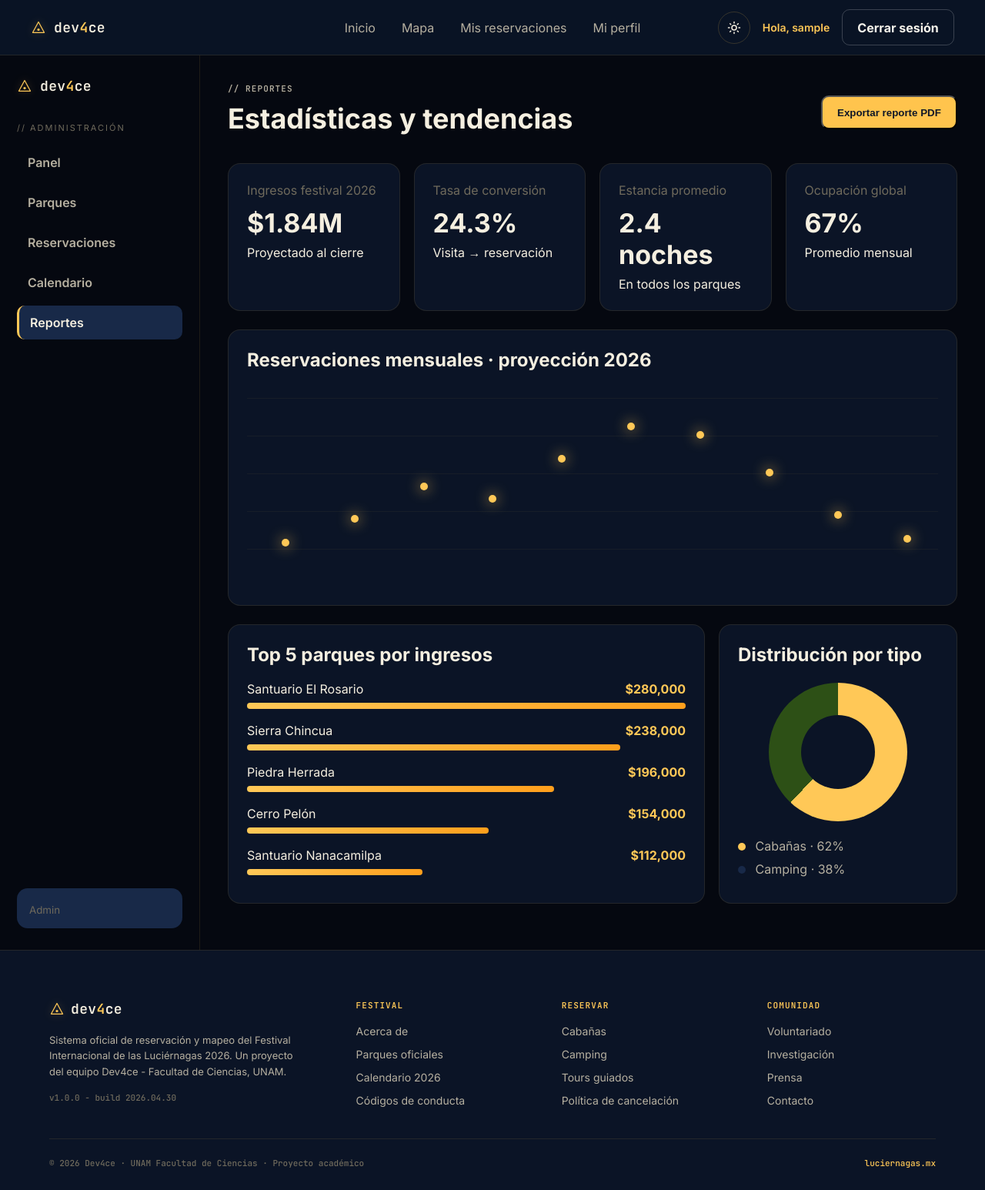
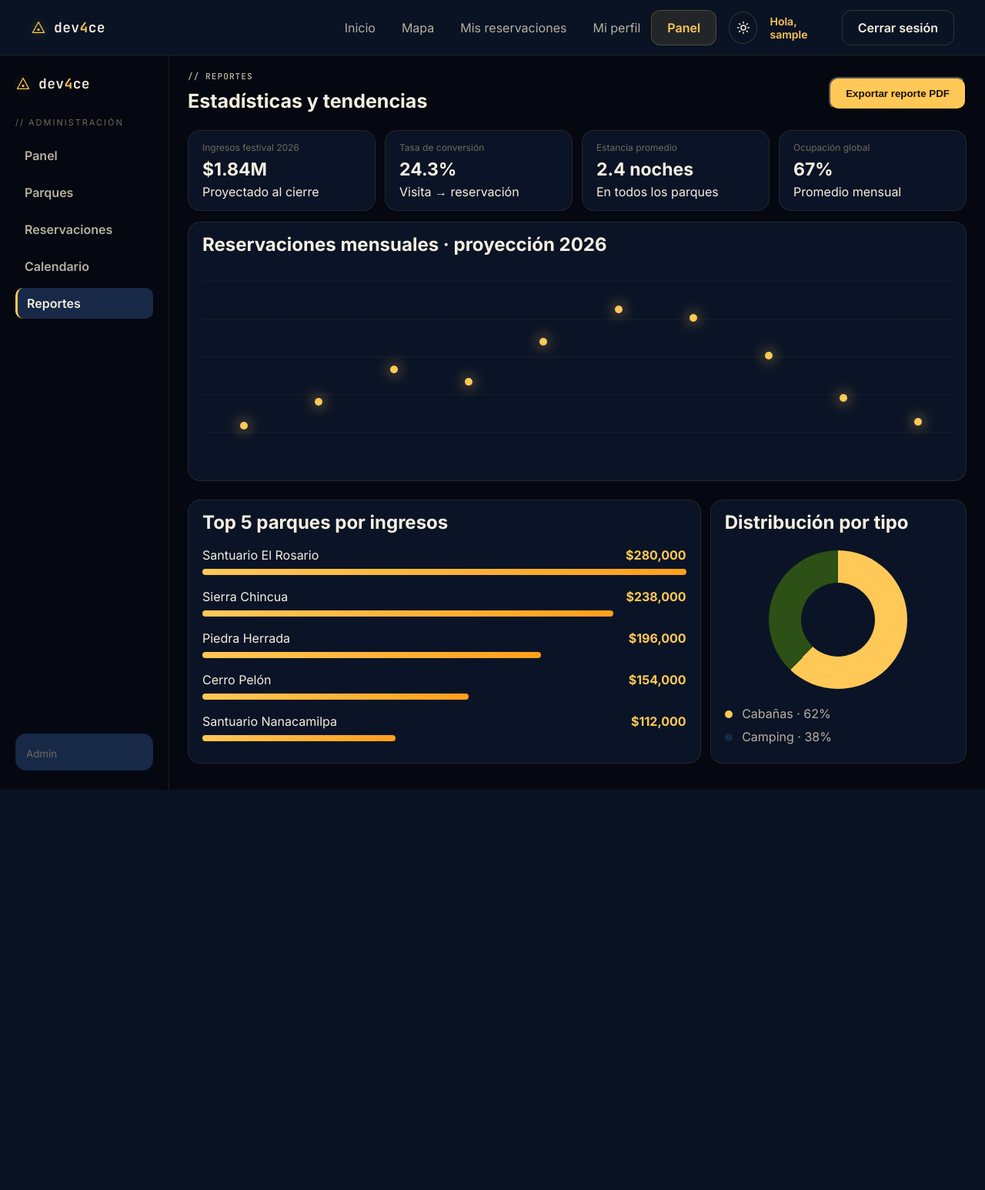
Before and after one commit to Xpartiel/Dev4ce, a Django app: page /cliente/admin-reportes/ in a window 1280 px wide. Shown: the whole page at 77% size. After the commit the page ends 1026 px from the top, so only its background shows below. Run offline with Django 5.2, Linux system fonts and the light colour scheme; a user stored in the database is signed in; tables that the repository leaves empty hold one stand-in row (values such as "Sample post"); parts of the project's set-up code (start-up, migrations or seed data) failed here and were passed over.

Commit message:
refactor: Actualizacion styles.css

```diff
--- a/apps/core/static/core/css/styles.css
+++ b/apps/core/static/core/css/styles.css
@@ -221,6 +226,34 @@
     .day-ambient span { animation: luzPulse 4s ease-in-out infinite; }
 }
 
+/* ===== MODO CLARO: correcciones visuales ===== */
+
+/* Luna: var(--color-text) es azul oscuro en claro; reemplazar por dorado */
+[data-theme="light"] .moon {
+    background: var(--color-gold);
+    box-shadow: 0 0 18px var(--color-amber);
+}
+
+/* Tarjetas de parque: gradientes pensados para fondo oscuro → versiones cálidas */
+[data-theme="light"] .park-green {
+    background: linear-gradient(160deg, var(--color-surface), var(--color-moss));
+}
+
+[data-theme="light"] .park-amber {
+    background: linear-gradient(160deg, var(--color-surface), var(--color-amber));
+}
+
+[data-theme="light"] .park-blue {
+    background: linear-gradient(160deg, var(--color-surface), #4B7BB5);
+}
+
+/* Imagen de detalle de parque: contraste visible en fondo claro */
+[data-theme="light"] .park-detail-image {
+    background:
+        radial-gradient(circle at 35% 45%, rgba(201, 149, 38, 0.22), transparent 14%),
+        linear-gradient(160deg, var(--color-surface-2), var(--color-moss));
+}
+
 /* ===== RESET ===== */
 
 * {
@@ -440,6 +473,22 @@ body {
 
     background-color: var(--color-surface-3);
 
+}
+
+/* Botón "Panel" del header (solo admin): tinte dorado para que se lea como
+   un cambio de contexto/rol, distinto del btn-secondary de "Cerrar sesión". */
+.btn-panel {
+    display: inline-flex;
+    align-items: center;
+    gap: 7px;
+    border: 1px solid var(--color-gold-line);
+    color: var(--color-gold);
+    background-color: var(--color-gold-soft-bg);
+}
+
+.btn-panel:hover {
+    border-color: var(--color-gold);
+    background-color: color-mix(in srgb, var(--color-gold) 16%, transparent);
 }
 
 /* ===== THEME BUTTON ===== */
@@ -2148,12 +2197,12 @@ textarea {
 .admin-layout {
     min-height: calc(100vh - 72px);
     display: grid;
-    grid-template-columns: 260px 1fr;
+    grid-template-columns: 220px 1fr;
     background-color: var(--color-bg);
 }
 
 .admin-sidebar {
-    padding: 28px 22px;
+    padding: 25px 20px;
     background-color: var(--color-bg);
     border-right: 1px solid var(--color-line);
     display: flex;
@@ -2164,7 +2213,7 @@ textarea {
     display: flex;
     gap: 10px;
     align-items: center;
-    margin-bottom: 36px;
+    margin-bottom: 32px;
 }
 
 .admin-label {
@@ -2182,7 +2231,7 @@ textarea {
 }
 
 .admin-menu a {
-    padding: 12px 14px;
+    padding: 10px 12px;
     border-radius: 10px;
     color: var(--color-text-dim);
     text-decoration: none;
@@ -2198,7 +2247,7 @@ textarea {
 
 .admin-user-box {
     margin-top: auto;
-    padding: 16px;
+    padding: 14px;
     border-radius: 14px;
     background-color: var(--color-surface-3);
 }
@@ -2210,7 +2259,7 @@ textarea {
 }
 
 .admin-content {
-    padding: 36px;
+    padding: 20px 24px;
 }
 
 .admin-header {
@@ -2218,12 +2267,12 @@ textarea {
     justify-content: space-between;
     gap: 24px;
     align-items: center;
-    margin-bottom: 28px;
+    margin-bottom: 18px;
 }
 
 .admin-header h1 {
-    font-size: 36px;
-    margin-bottom: 8px;
+    font-size: 25px;
+    margin-bottom: 5px;
 }
 
 .admin-header p {
@@ -2238,13 +2287,13 @@ textarea {
 .admin-kpi-grid {
     display: grid;
     grid-template-columns: repeat(4, 1fr);
-    gap: 18px;
-    margin-bottom: 24px;
+    gap: 12px;
+    margin-bottom: 14px;
 }
 
 .admin-kpi-card,
 .admin-panel {
-    padding: 24px;
+    padding: 14px 18px;
     border-radius: 16px;
     background-color: var(--color-surface);
     border: 1px solid var(--color-line);
@@ -2252,13 +2301,14 @@ textarea {
 
 .admin-kpi-card p {
     color: var(--color-text-mute);
-    margin-bottom: 12px;
+    font-size: 12px;
+    margin-bottom: 7px;
 }
 
 .admin-kpi-card strong {
     display: block;
-    font-size: 34px;
-    margin-bottom: 8px;
+    font-size: 23px;
+    margin-bottom: 5px;
 }
 
 .positive {
@@ -2272,12 +2322,12 @@ textarea {
 .admin-dashboard-grid {
     display: grid;
     grid-template-columns: 2fr 1fr;
-    gap: 18px;
-    margin-bottom: 24px;
+    gap: 12px;
+    margin-bottom: 14px;
 }
 
 .admin-panel h2 {
-    margin-bottom: 20px;
+    margin-bottom: 18px;
 }
 
 /* ===== PANEL ADMIN — gráfica y ocupación (datos reales) ===== */
@@ -2864,53 +2932,53 @@ textarea {
   flex-wrap: wrap;
 }
 
-.btn-primary,
-.btn-secondary {
+.special-state .btn-primary,
+.special-state .btn-secondary {
   padding: 0.8rem 1.2rem;
   border-radius: 10px;
   text-decoration: none;
   font-weight: 700;
 }
 
-.btn-primary {
-  background: #ffc44d;
-  color: #111827;
-}
-
-.btn-secondary {
+.special-state .btn-primary {
+  background: var(--color-gold);
+  color: var(--color-on-gold);
+}
+
+.special-state .btn-secondary {
   background: transparent;
-  color: #f8f5ec;
-  border: 1px solid rgba(255, 255, 255, 0.2);
-}
-
-.fireflies span {
+  color: var(--color-text);
+  border: 1px solid var(--color-line-strong);
+}
+
+.special-state .fireflies span {
   position: absolute;
   width: 5px;
   height: 5px;
-  background: #ffc44d;
+  background: var(--color-gold);
   border-radius: 50%;
-  box-shadow: 0 0 15px #ffc44d;
+  box-shadow: 0 0 15px var(--color-gold);
   animation: glow 3s infinite ease-in-out;
 }
 
-.fireflies span:nth-child(1) {
+.special-state .fireflies span:nth-child(1) {
   top: 18%;
   left: 15%;
 }
 
-.fireflies span:nth-child(2) {
+.special-state .fireflies span:nth-child(2) {
   top: 35%;
   right: 18%;
   animation-delay: 1s;
 }
 
-.fireflies span:nth-child(3) {
+.special-state .fireflies span:nth-child(3) {
   bottom: 25%;
   left: 28%;
   animation-delay: 1.8s;
 }
 
-.fireflies span:nth-child(4) {
+.special-state .fireflies span:nth-child(4) {
   bottom: 18%;
   right: 30%;
   animation-delay: 0.5s;
--- a/apps/core/templates/core/base.html
+++ b/apps/core/templates/core/base.html
@@ -80,6 +80,21 @@
         <!-- Acciones -->
         <div class="nav-actions">
 
+            {% if user.is_authenticated %}
+
+                {% comment %}
+                    Puente al panel: solo para administradores. Va en nav-actions
+                    (no en nav-links) para que se lea como cambio de contexto/rol,
+                    no como una sección más del sitio.
+                {% endcomment %}
+                {% if user.tipoAdministrador %}
+                    <a href="{% url 'admin_dashboard' %}" class="btn btn-panel" title="Ir al panel de administración">
+                        Panel
+                    </a>
+                {% endif %}
+
+            {% endif %}
+
             <!-- Toggle modo -->
             <button class="theme-toggle" title="Cambiar tema" aria-label="Cambiar tema">
                 <svg class="icon-moon" width="18" height="18" viewBox="0 0 24 24" fill="none"
@@ -146,8 +161,6 @@
 
     </main>
 
-    {% include "core/_footer.html" %}
-
     <!-- Toggle de tema claro/oscuro -->
     <script>
         (function () {
--- a/config/settings.py
+++ b/config/settings.py
@@ -113,9 +113,9 @@ AUTH_PASSWORD_VALIDATORS = [
 # Internationalization
 # https://docs.djangoproject.com/en/6.0/topics/i18n/
 
-LANGUAGE_CODE = 'en-us'
+LANGUAGE_CODE = 'es-mx'
 
-TIME_ZONE = 'UTC'
+TIME_ZONE = 'America/Mexico_City'
 
 USE_I18N = True
 
```
Also changed, not shown: other parts of apps/core/static/core/css/styles.css (+36 -13 lines).
